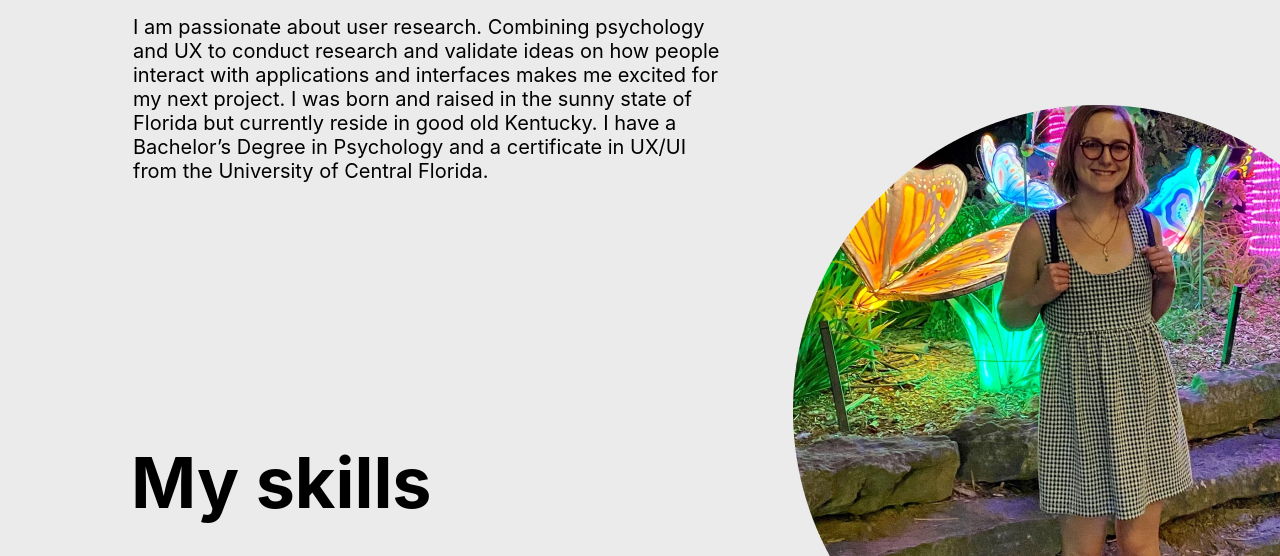
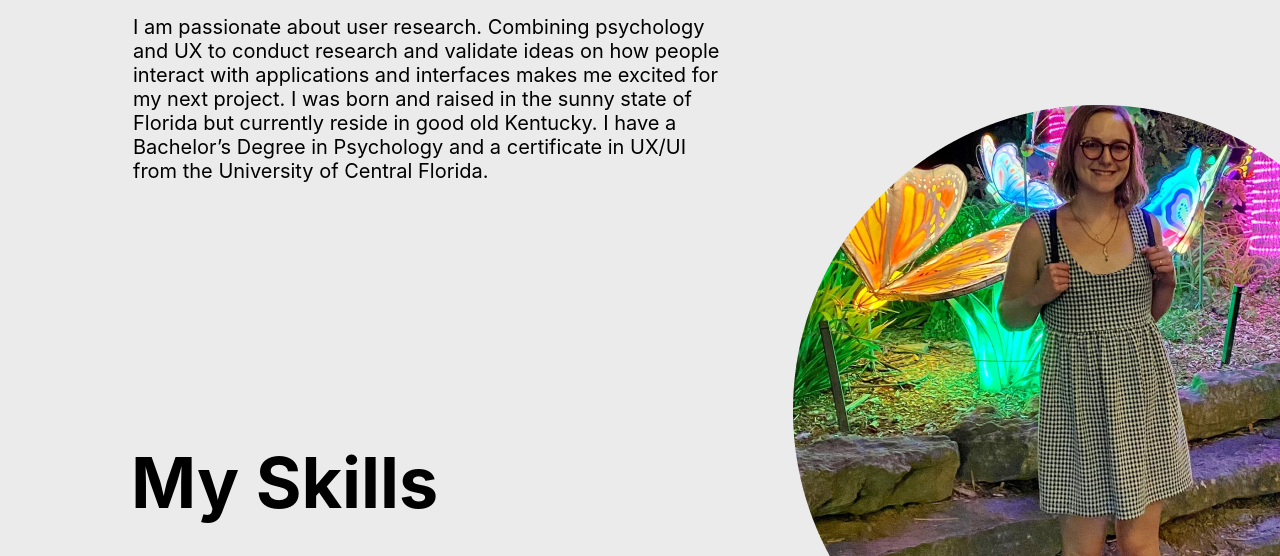
Before and after one commit to KaylaMiller26/UX_UI_HW_18, a plain HTML site: page index.html in a window 1280 px wide. Shown: the part 396-952 px from the top of the page. Drawn offline with Linux system fonts and the light colour scheme.

Commit message:
Update index.html
corrected footer

```diff
--- a/index.html
+++ b/index.html
@@ -37,7 +37,7 @@
       </div>
     <div class="skills">
         <h2>
-            My skills
+            My Skills
         </h2>
         <p class="skillslist">
             Figma
@@ -55,11 +55,9 @@
     </div>
 </section>
 
-</body>
-</html>
 
 <footer>
-        <div>
+    <div>
         <p class="contact">
         Let's Connect!
         </p>
@@ -70,3 +68,5 @@
         </p>
       </div>
     </footer>
+</body>
+</html>
```
